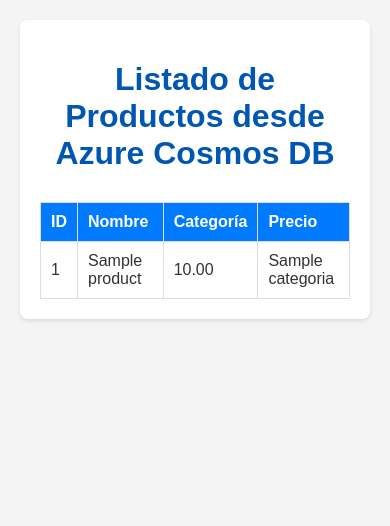
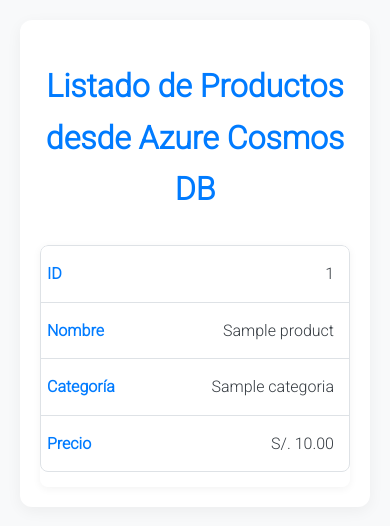
Before and after one commit to AndersonFlores2006/final-class-azure, a Flask app: template templates/index.html in a window 390 px wide. Shown: the top 526 px of the page. Run offline with Flask 3, Linux system fonts and the light colour scheme; the template is opened without the code that fills it: most values are stand-ins (such as "Sample title", 1, 10 or a date in 2020).

Commit message:
actualizacion

```diff
--- a/templates/index.html
+++ b/templates/index.html
@@ -1,56 +1,192 @@
-<!DOCTYPE html>
-<html lang="en">
+<!doctype html>
+<html lang="es">
     <head>
-    <meta charset="UTF-8">
-    <meta name="viewport" content="width=device-width, initial-scale=1.0">
+        <meta charset="UTF-8" />
+        <meta name="viewport" content="width=device-width, initial-scale=1.0" />
         <title>Productos de Azure Cosmos DB</title>
+        <link
+            href="https://fonts.googleapis.com/css2?family=Roboto:wght@300,400,700&display=swap"
+            rel="stylesheet"
+        />
         <style>
+            :root {
+                --primary-color: #007bff;
+                --secondary-color: #6c757d;
+                --accent-color: #28a745;
+                --text-color: #343a40;
+                --bg-light: #f8f9fa;
+                --bg-dark: #e9ecef;
+                --border-color: #dee2e6;
+                --shadow-light: rgba(0, 0, 0, 0.05);
+            }
+
             body {
-            font-family: Arial, sans-serif;
-            margin: 20px;
-            background-color: #f4f4f4;
-            color: #333;
+                font-family: "Roboto", sans-serif;
+                margin: 0;
+                padding: 0;
+                background-color: var(--bg-light);
+                color: var(--text-color);
+                line-height: 1.6;
             }
+
             .container {
-            max-width: 800px;
-            margin: auto;
+                max-width: 960px;
+                margin: 30px auto;
                 background: #fff;
-            padding: 20px;
-            border-radius: 8px;
-            box-shadow: 0 2px 4px rgba(0, 0, 0, 0.1);
+                padding: 30px;
+                border-radius: 12px;
+                box-shadow: 0 4px 15px var(--shadow-light);
+                animation: fadeIn 0.8s ease-out;
             }
+
+            @keyframes fadeIn {
+                from {
+                    opacity: 0;
+                    transform: translateY(20px);
+                }
+                to {
+                    opacity: 1;
+                    transform: translateY(0);
+                }
+            }
+
             h1 {
-            color: #0056b3;
+                color: var(--primary-color);
                 text-align: center;
-            margin-bottom: 30px;
+                margin-bottom: 40px;
+                font-weight: 700;
+                font-size: 2.5em;
             }
+
             table {
                 width: 100%;
-            border-collapse: collapse;
-            margin-top: 20px;
+                border-collapse: separate; /* Use separate for rounded corners */
+                border-spacing: 0;
+                margin-top: 25px;
+                box-shadow: 0 2px 8px var(--shadow-light);
+                border-radius: 8px;
+                overflow: hidden; /* Ensures rounded corners are applied */
             }
-        th, td {
-            border: 1px solid #ddd;
-            padding: 10px;
+
+            th,
+            td {
+                padding: 15px;
                 text-align: left;
+                border-bottom: 1px solid var(--border-color);
             }
+
             th {
-            background-color: #007bff;
+                background-color: var(--primary-color);
                 color: white;
+                font-weight: 700;
+                text-transform: uppercase;
+                font-size: 0.9em;
             }
+
+            /* Specific styles for rounded corners on first/last th */
+            th:first-child {
+                border-top-left-radius: 8px;
+            }
+            th:last-child {
+                border-top-right-radius: 8px;
+            }
+
             tr:nth-child(even) {
-            background-color: #f9f9f9;
+                background-color: var(--bg-dark);
             }
+
+            tr:hover {
+                background-color: #e2f2ff; /* Lighter hover for better contrast */
+                cursor: pointer;
+            }
+
+            /* Specific styles for rounded corners on last row td */
+            tr:last-child td:first-child {
+                border-bottom-left-radius: 8px;
+            }
+            tr:last-child td:last-child {
+                border-bottom-right-radius: 8px;
+            }
+
             .message {
                 text-align: center;
                 font-style: italic;
-            color: #666;
+                color: var(--secondary-color);
+                padding: 20px;
+                background-color: var(--bg-dark);
+                border-radius: 8px;
+                margin-top: 20px;
             }
+
             .error {
-            color: #dc3545;
+                color: #dc3545; /* Bootstrap's danger color */
                 font-weight: bold;
                 text-align: center;
                 margin-top: 20px;
+                padding: 15px;
+                background-color: #f8d7da; /* Light red background */
+                border: 1px solid #f5c6cb;
+                border-radius: 8px;
+            }
+
+            /* Responsive adjustments */
+            @media (max-width: 768px) {
+                .container {
+                    margin: 20px;
+                    padding: 20px;
+                }
+                h1 {
+                    font-size: 2em;
+                    margin-bottom: 30px;
+                }
+                table,
+                thead,
+                tbody,
+                th,
+                td,
+                tr {
+                    display: block;
+                }
+                thead tr {
+                    position: absolute;
+                    top: -9999px;
+                    left: -9999px;
+                }
+                tr {
+                    border: 1px solid var(--border-color);
+                    margin-bottom: 15px;
+                    border-radius: 8px;
+                }
+                td {
+                    border: none;
+                    border-bottom: 1px solid var(--border-color);
+                    position: relative;
+                    padding-left: 50%;
+                    text-align: right;
+                }
+                td:last-child {
+                    border-bottom: none;
+                }
+                td::before {
+                    content: attr(data-label);
+                    position: absolute;
+                    left: 6px;
+                    width: 45%;
+                    padding-right: 10px;
+                    white-space: nowrap;
+                    text-align: left;
+                    font-weight: 700;
+                    color: var(--primary-color);
+                }
+                tr:last-child td:first-child {
+                    border-bottom-left-radius: 0;
+                }
+                tr:last-child td:last-child {
+                    border-bottom-right-radius: 0;
+                }
+                tr {
+                    border-radius: 8px;
+                }
             }
         </style>
     </head>
@@ -59,7 +195,7 @@
             <h1>Listado de Productos desde Azure Cosmos DB</h1>
 
             {% if error %}
-            <p class="error">{{ error }}</p>
+            <p class="error">¡Ups! Ha ocurrido un problema:<br />{{ error }}</p>
             {% elif products %}
             <table>
                 <thead>
@@ -73,16 +209,21 @@
                 <tbody>
                     {% for product in products %}
                     <tr>
-                        <td>{{ product.id }}</td>
-                        <td>{{ product.nombre }}</td>
-                        <td>{{ "%.2f" | format(product.precio) }}</td>
-                        <td>{{ product.categoria }}</td>
+                        <td data-label="ID">{{ product.id }}</td>
+                        <td data-label="Nombre">{{ product.nombre }}</td>
+                        <td data-label="Categoría">{{ product.categoria }}</td>
+                        <td data-label="Precio">
+                            S/. {{ "%.2f" | format(product.precio) }}
+                        </td>
                     </tr>
                     {% endfor %}
                 </tbody>
             </table>
             {% else %}
-            <p class="message">No se encontraron productos en la base de datos.</p>
+            <p class="message">
+                No se encontraron productos en la base de datos o la conexión no
+                ha sido establecida.
+            </p>
             {% endif %}
         </div>
     </body>
```
Also changed, not shown: README.md. Lines whose indentation alone changed are shown as unchanged.
